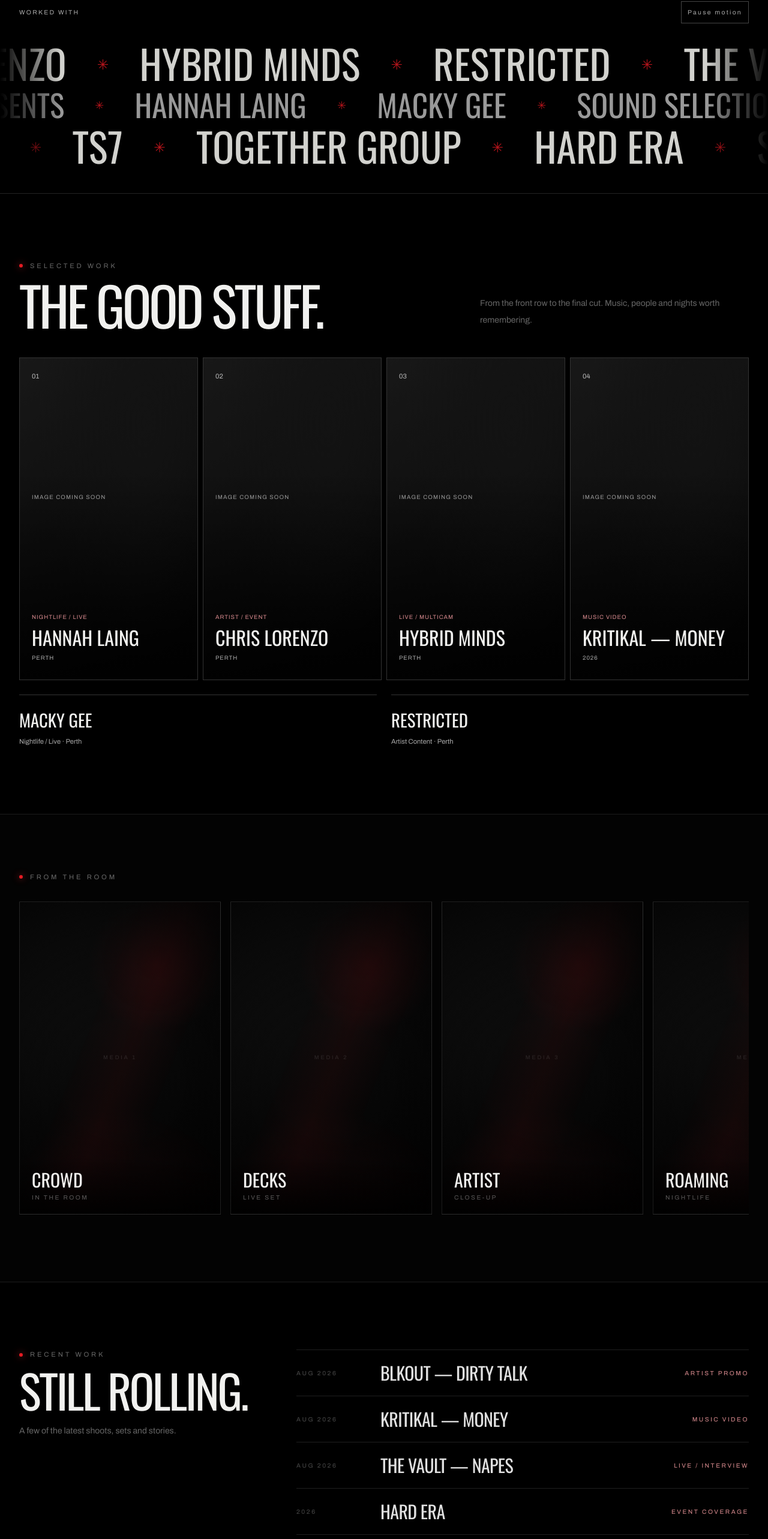
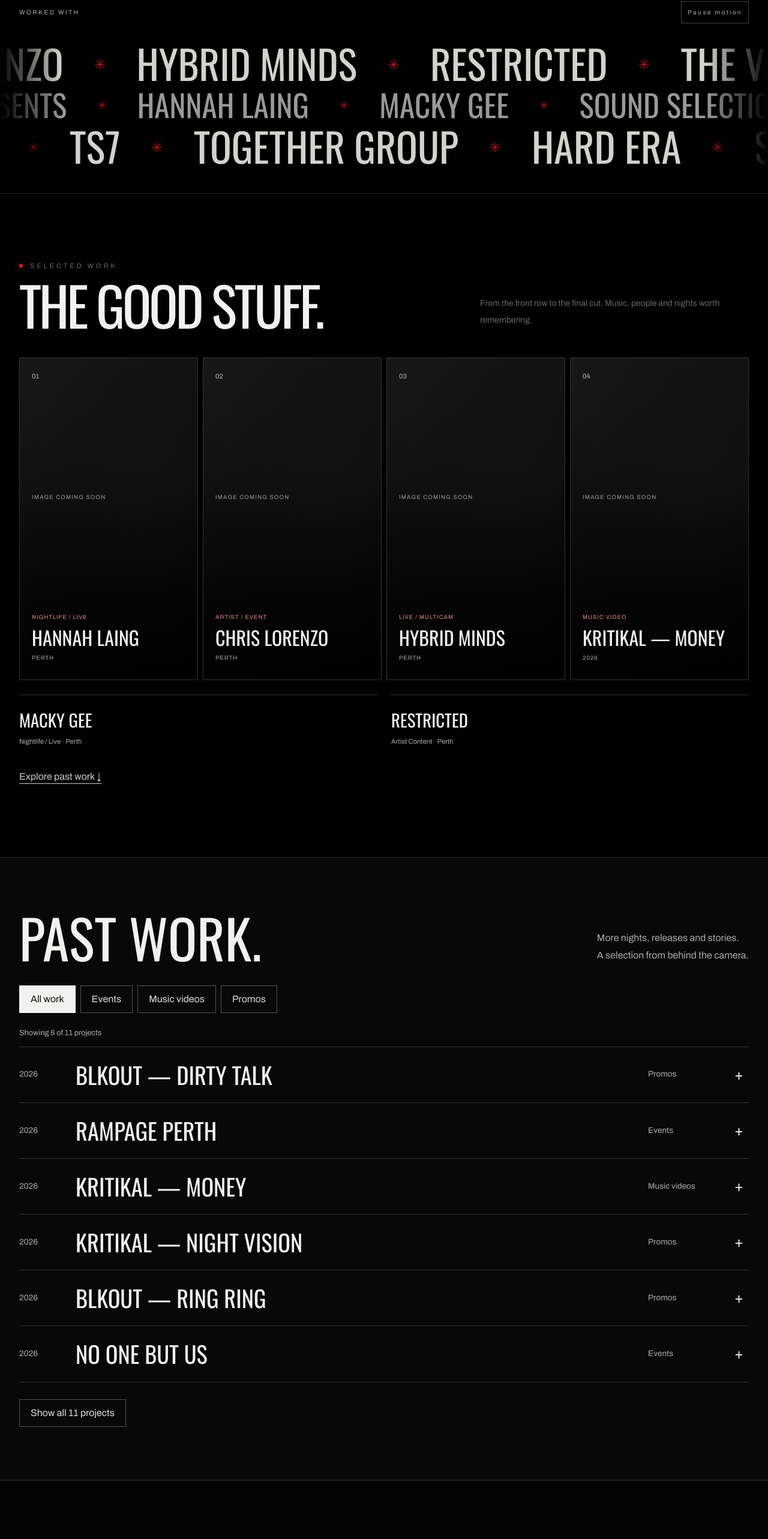
Before and after one commit to SizzleReelStudios/szl-website, a Next.js app: page / in a window 1280 px wide. Shown: the part 834-3400 px from the top of the page at 60% size. Built offline with nearby package versions, Linux system fonts and the light colour scheme.

Commit message:
Add lightweight filterable Past Work archive

```diff
--- a/app/(site)/page.tsx
+++ b/app/(site)/page.tsx
@@ -1,9 +1,9 @@
 import Link from "next/link";
+import PastWork from "@/components/PastWork";
 import NamesMarquee from "@/components/NamesMarquee";
 import ProjectAccordion from "@/components/ProjectAccordion";
 import {
   featuredWork,
-  recentWork,
   showcaseItems,
   snags,
   workedWith,
@@ -84,8 +84,11 @@ export default function HomePage() {
           </div>
 
           <ProjectAccordion projects={featuredWork} />
+          <a href="#past-work" className="past-work-jump">Explore past work ↓</a>
         </div>
       </section>
+
+      <PastWork />
 
       <section className="border-y border-white/10 bg-[#030303] py-20 sm:py-24">
         <div className="mx-auto max-w-[92rem] px-4 sm:px-6 lg:px-8">
@@ -100,31 +103,6 @@ export default function HomePage() {
                     <p className="mt-1 text-[0.64rem] uppercase tracking-[0.24em] text-white/34">{item.detail}</p>
                   </div>
                 </div>
-              </div>
-            ))}
-          </div>
-        </div>
-      </section>
-
-      <section className="bg-black px-4 py-20 sm:px-6 sm:py-28 lg:px-8">
-        <div className="mx-auto grid max-w-[92rem] gap-14 lg:grid-cols-[0.7fr_1.3fr]">
-          <div>
-            <SectionLabel>Recent Work</SectionLabel>
-            <h2 className="font-display mt-4 text-[clamp(3rem,6vw,5.5rem)] uppercase leading-[0.9] tracking-[-0.04em] text-[#f1f1ef]">
-              Still rolling.
-            </h2>
-            <p className="mt-5 max-w-sm text-sm leading-7 text-white/40">
-              A few of the latest shoots, sets and stories.
-            </p>
-          </div>
-          <div className="border-t border-white/12">
-            {recentWork.map((item) => (
-              <div key={item.title} className="group grid gap-3 border-b border-white/12 py-5 transition-colors hover:border-b-[rgba(227,27,35,0.28)] sm:grid-cols-[8rem_1fr_auto] sm:items-center">
-                <p className="text-[0.64rem] uppercase tracking-[0.25em] text-white/28">{item.date}</p>
-                <p className="font-display text-2xl uppercase tracking-[-0.02em] text-white/88 transition-[text-shadow,color] group-hover:text-white group-hover:[text-shadow:0_0_14px_rgba(227,27,35,0.22)] sm:text-3xl">
-                  {item.title}
-                </p>
-                <p className="szl-red-label text-[0.64rem] uppercase tracking-[0.24em]">{item.type}</p>
               </div>
             ))}
           </div>
--- a/app/globals.css
+++ b/app/globals.css
@@ -381,3 +381,39 @@ body::before {
 .project-additional > div { border-top:1px solid #333; padding-top:20px; }
 .project-additional h3 { font-size:1.8rem; text-transform:uppercase; }
 .project-additional p { color:#aaa; font-size:.7rem; margin-top:6px; }
+
+.past-work { padding:88px 32px; background:#080808; border-block:1px solid #292929; scroll-margin-top:80px; }
+.past-work-inner { max-width:88rem; margin:auto; }
+.past-work-heading { display:flex; justify-content:space-between; align-items:end; gap:24px; margin-bottom:36px; }
+.past-work-heading h2 { font-size:clamp(3.5rem,7vw,6rem); text-transform:uppercase; line-height:1; }
+.past-work-heading p { color:#aaa; line-height:1.8; max-width:32rem; }
+.past-work-filters { display:flex; flex-wrap:wrap; gap:8px; }
+.past-work-filters button,.past-work-more { min-height:44px; padding:10px 18px; border:1px solid #555; cursor:pointer; color:#ddd; }
+.past-work-filters button[aria-pressed="true"] { color:#111; background:#f1f1ef; border-color:#f1f1ef; }
+.past-work-count { color:#aaa; font-size:.8rem; margin:24px 0 12px; }
+.past-work-item { border-top:1px solid #333; }
+.past-work-item:last-child { border-bottom:1px solid #333; }
+.past-work-item summary { display:grid; grid-template-columns:70px 1fr 120px 24px; align-items:center; gap:24px; padding:24px 0; cursor:pointer; list-style:none; }
+.past-work-item summary::-webkit-details-marker { display:none; }
+.past-work-item summary:focus-visible { outline:2px solid #ff6168; outline-offset:5px; }
+.past-work-item summary:hover h3,.past-work-item[open] h3 { color:#e7a2a6; }
+.past-work-item h3 { font-size:clamp(1.6rem,3vw,2.6rem); line-height:1.15; text-transform:uppercase; }
+.past-work-year,.past-work-category { color:#aaa; font-size:.85rem; }
+.past-work-toggle::before { content:'+'; font-size:24px; }
+.past-work-item[open] .past-work-toggle::before { content:'−'; }
+.past-work-description { padding:0 0 28px 94px; max-width:52rem; color:#bbb; line-height:1.8; }
+.past-work-credit { color:#f1f1ef; margin-bottom:6px; }
+.past-work-description a { display:inline-block; margin-top:16px; text-decoration:underline; text-underline-offset:5px; }
+.past-work-more { margin-top:28px; }
+.past-work-jump { display:inline-block; margin-top:28px; padding:10px 0; text-decoration:underline; text-underline-offset:6px; color:#ccc; }
+@media(max-width:640px) {
+ .past-work { padding:64px 16px; }
+ .past-work-heading { display:block; }
+ .past-work-heading p { margin-top:20px; }
+ .past-work-item summary { grid-template-columns:1fr 24px; gap:8px 16px; }
+ .past-work-year { grid-column:1; }
+ .past-work-item h3 { grid-column:1; grid-row:2; }
+ .past-work-category { grid-column:1; grid-row:3; }
+ .past-work-toggle { grid-column:2; grid-row:2; }
+ .past-work-description { padding-left:0; }
+}
--- /dev/null
+++ b/components/PastWork.tsx
@@ -0,0 +1,47 @@
+"use client";
+
+import { useState } from "react";
+import { pastWork } from "@/content/srs/past-work";
+
+const filters = ["All work", "Events", "Music videos", "Promos"] as const;
+type Filter = typeof filters[number];
+
+export default function PastWork() {
+  const [filter, setFilter] = useState<Filter>("All work");
+  const [expanded, setExpanded] = useState(false);
+  const matching = pastWork.filter((project) => filter === "All work" || project.category === filter);
+  const visible = expanded ? matching : matching.slice(0, 6);
+
+  return (
+    <section id="past-work" className="past-work" aria-labelledby="past-work-title">
+      <div className="past-work-inner">
+        <div className="past-work-heading">
+          <h2 id="past-work-title" className="font-display">Past work.</h2>
+          <p>More nights, releases and stories.<br />A selection from behind the camera.</p>
+        </div>
+        <div className="past-work-filters" role="group" aria-label="Filter past work">
+          {filters.map((item) => <button key={item} type="button" aria-pressed={filter === item} onClick={() => { setFilter(item); setExpanded(false); }}>{item}</button>)}
+        </div>
+        <p className="past-work-count" role="status">Showing {visible.length} of {matching.length} projects</p>
+        <div className="past-work-list">
+          {visible.map((project) => (
+            <details key={`${filter}-${project.title}-${project.year}`} className="past-work-item">
+              <summary>
+                <span className="past-work-year">{project.year}</span>
+                <h3 className="font-display">{project.title}</h3>
+                <span className="past-work-category">{project.category}</span>
+                <span className="past-work-toggle" aria-hidden="true" />
+              </summary>
+              <div className="past-work-description">
+                <p className="past-work-credit">{project.credit}</p>
+                <p>{project.description}</p>
+                {project.watchUrl ? <a href={project.watchUrl} target="_blank" rel="noreferrer">Watch project ↗</a> : null}
+              </div>
+            </details>
+          ))}
+        </div>
+        {!expanded && matching.length > 6 ? <button className="past-work-more" type="button" onClick={() => setExpanded(true)}>Show all {matching.length} projects</button> : null}
+      </div>
+    </section>
+  );
+}
--- /dev/null
+++ b/content/srs/past-work.ts
@@ -0,0 +1,24 @@
+export type PastProject = {
+  title: string;
+  year: number;
+  category: "Events" | "Music videos" | "Promos";
+  credit: string;
+  description: string;
+  watchUrl?: string;
+};
+
+// Public portfolio facts only. No private messages, evidence IDs or financial data.
+// Curated from the September 2026 website-candidates review; newest shoots first.
+export const pastWork: readonly PastProject[] = [
+  { title: "Blkout — Dirty Talk", year: 2026, category: "Promos", credit: "For Blkout", description: "Release content filmed at Neon Palms and Lucy’s Love Shack." },
+  { title: "Rampage Perth", year: 2026, category: "Events", credit: "For Triangle Group", description: "Multicam live videos of AUTOMHATE, PRIMATE, LAYZ, BASSTRIPPER, Macky Gee and SVDDEN DEATH." },
+  { title: "Kritikal — Money", year: 2026, category: "Music videos", credit: "For Kritikal", description: "Music video production across multiple shoot days, with supporting release content." },
+  { title: "Kritikal — Night Vision", year: 2026, category: "Promos", credit: "For Kritikal", description: "Artist release content, including teaser and out-now videos." },
+  { title: "Blkout — Ring Ring", year: 2026, category: "Promos", credit: "For Blkout", description: "A seven-video skit series supporting the release." },
+  { title: "No One But Us", year: 2026, category: "Events", credit: "For Higher Grnd", description: "Multicam artist clips, including Charlie Tee, ShockOne, Mozey and Kings of the Rollers." },
+  { title: "Radar Festival", year: 2025, category: "Events", credit: "For Higher Grnd", description: "Multicam artist clips, including Patrick Mason, X Club, VTSS and Folamour." },
+  { title: "Rapid Band — The Fountain", year: 2025, category: "Music videos", credit: "For Rapid Band", description: "Music video production for The Fountain." },
+  { title: "Delta Heavy", year: 2025, category: "Events", credit: "For Inhibit / Coalition Audio", description: "Raw multicam footage and audio supplied for live-set production." },
+  { title: "No One But Us", year: 2025, category: "Events", credit: "For Higher Grnd", description: "Static-camera coverage including Hybrid Minds, with raw footage supplied to the organiser’s editing team." },
+  { title: "Radar Festival", year: 2024, category: "Events", credit: "For Higher Grnd", description: "Multicam artist clips, including AJ Tracey, Jyoty, Overmono and Songer." },
+];
```
Also changed, not shown: 1 other file (tests, documents, lock files or other folders).
